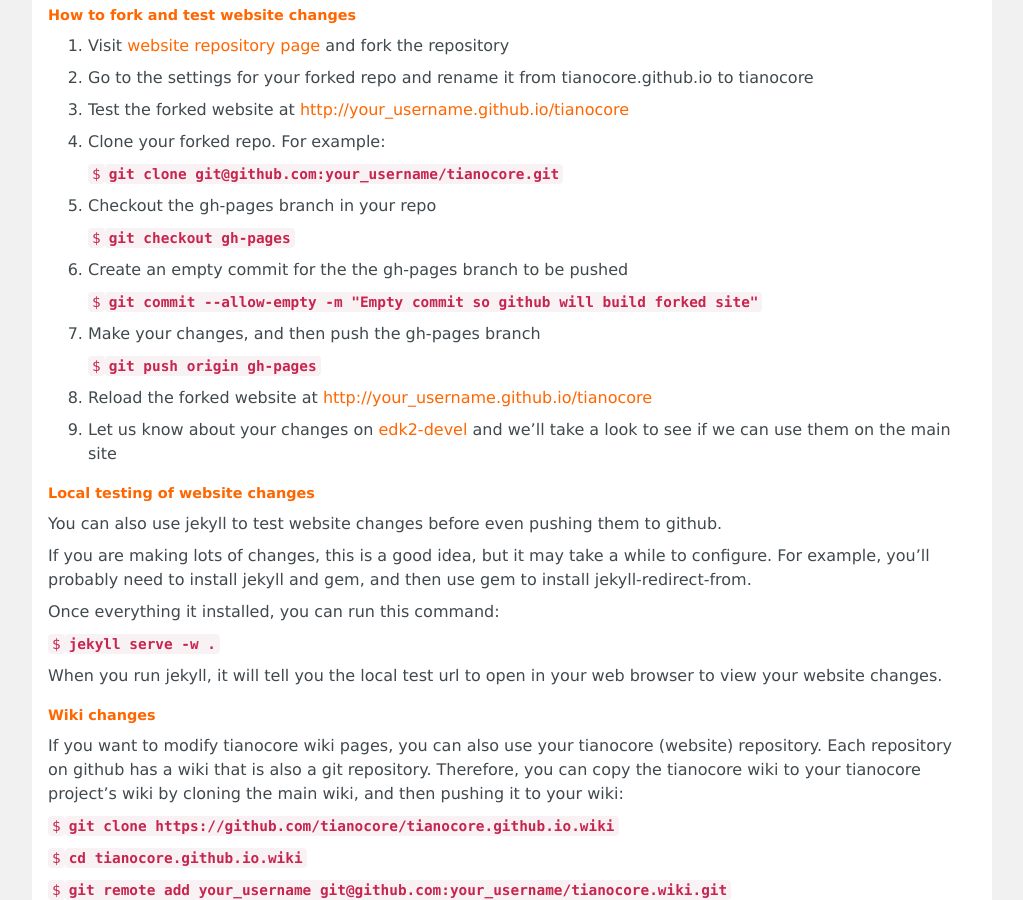
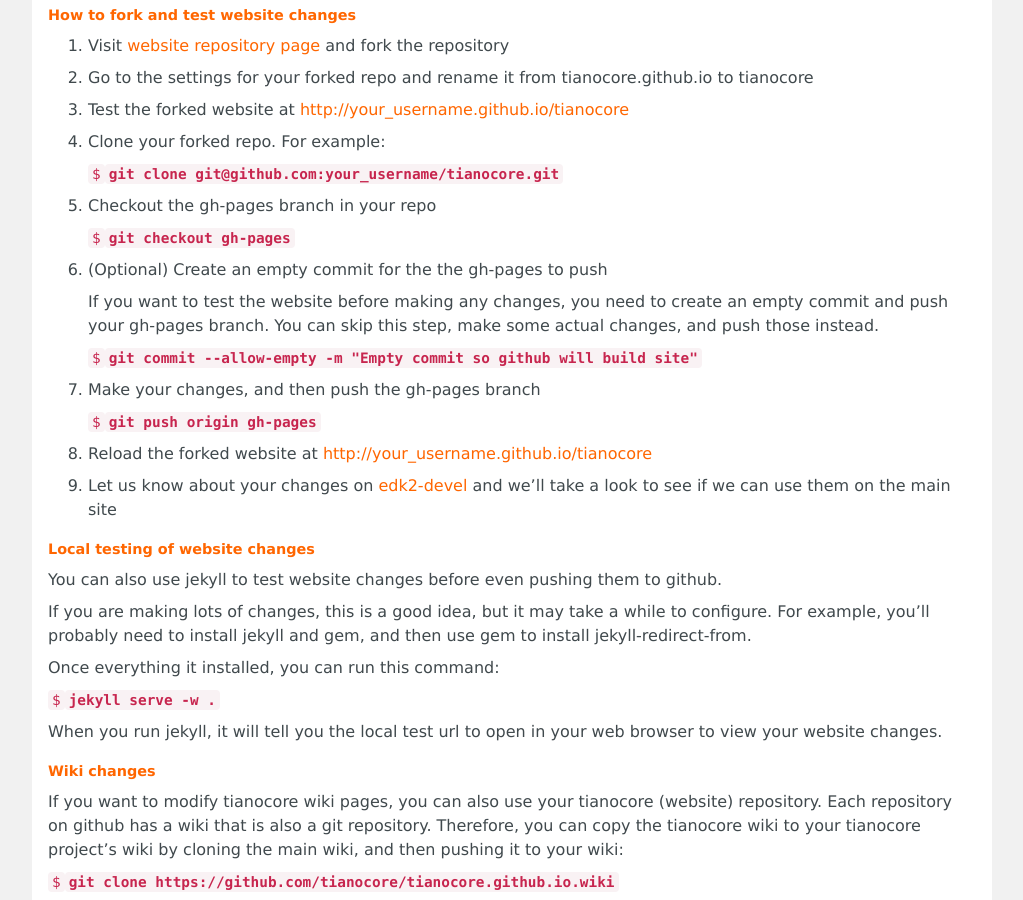
Before and after one commit to tianocore/tianocore.github.io, a Jekyll site: the page built from site/index.md, in a window 1280 px wide and 900 px high, scrolled down 448 px. Shown: the whole window, without its empty margins (128-1151 px from the left). Built offline with Jekyll 4.4.1, drawn with Linux system fonts in a browser that asks for light colours; nearby versions of some CDN libraries.

Commit message:
site: Make the empty commit optional
Signed-off-by: Jordan Justen <jljusten@gmail.com>

```diff
--- a/site/index.md
+++ b/site/index.md
@@ -32,9 +32,14 @@ github username.
 
    `$`**`git checkout gh-pages`**
 
-6. Create an empty commit for the the gh-pages branch to be pushed <br/>
+6. (Optional) Create an empty commit for the the gh-pages to push
 
-     `$`**`git commit --allow-empty -m "Empty commit so github will build forked site"`**
+   If you want to test the website before making any changes, you need
+   to create an empty commit and push your gh-pages branch. You can
+   skip this step, make some actual changes, and push those instead.
+
+   `$`**`git commit --allow-empty -m "Empty commit so github will build site"`**
+
 7. Make your changes, and then push the gh-pages branch
 
    `$`**`git push origin gh-pages`**
```
